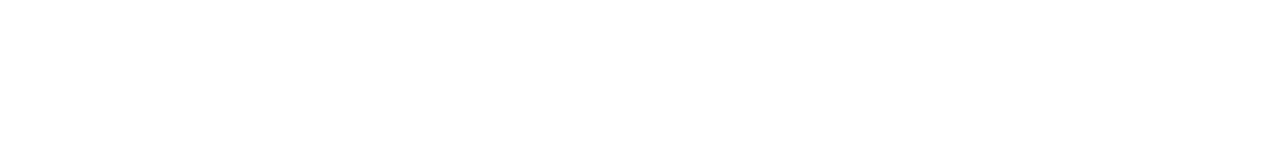
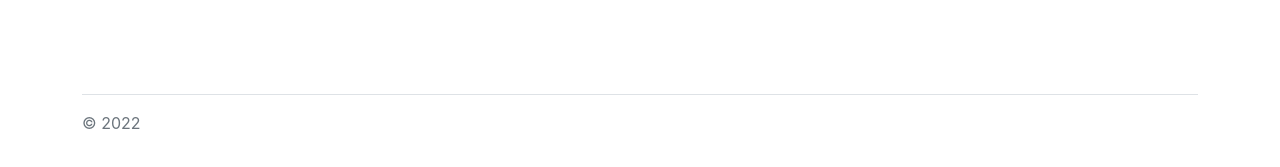
Before and after one commit to caveman0612/trello-app-ts-v4, a React (Create React App) app: page / in a window 1280 px wide. Shown: the part 625-792 px from the top of the page. Built offline with nearby package versions, Linux system fonts and the light colour scheme.

Commit message:
fixed footer

```diff
--- a/src/App.js
+++ b/src/App.js
@@ -1,4 +1,5 @@
 import Body from "./routes/body/Body";
+import Footer from "./routes/Footer";
 import Header from "./routes/Header";
 
 function App() {
@@ -6,6 +7,7 @@ function App() {
     <div className="App">
       <Header />
       <Body />
+      <Footer />
     </div>
   );
 }
--- a/src/routes/Footer.js
+++ b/src/routes/Footer.js
@@ -1,9 +1,15 @@
-import React from 'react'
+import React from "react";
 
 const Footer = () => {
   return (
-    <div>Footer</div>
-  )
-}
+    <div className="container fixed-bottom">
+      <footer className=" py-3 my-4 border-top">
+        <div className="">
+          <span className="text-muted">© {new Date().getFullYear()}</span>
+        </div>
+      </footer>
+    </div>
+  );
+};
 
-export default Footer
+export default Footer;
--- a/src/routes/body/Body.js
+++ b/src/routes/body/Body.js
@@ -23,7 +23,6 @@ const Body = () => {
 
   function dragEnd(result) {
     const { destination, source, draggableId, type } = result;
-    // console.log("end", destination, source, draggableId, type);
     if (!destination) return;
     if (
       destination.droppableId === source.droppableId &&
```
